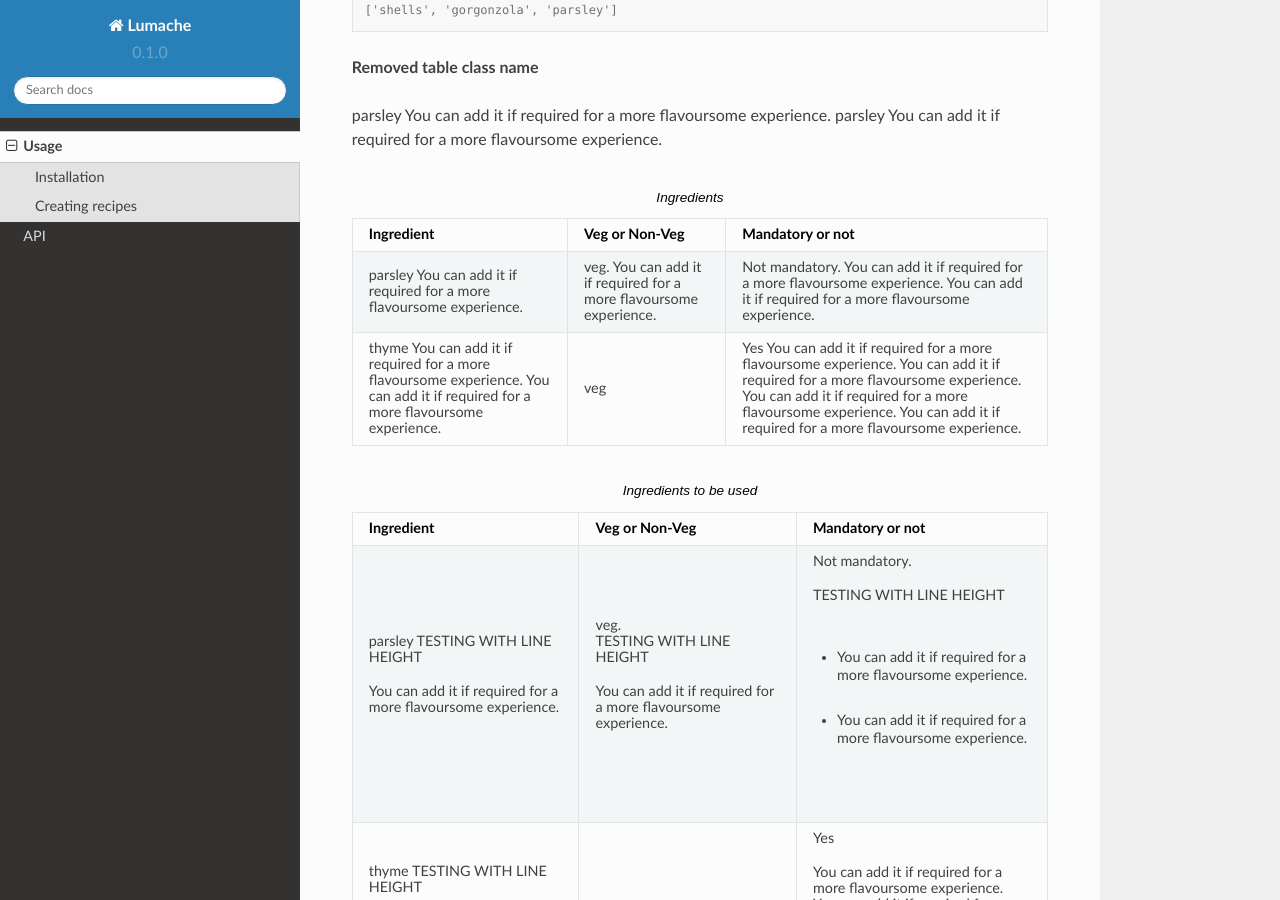
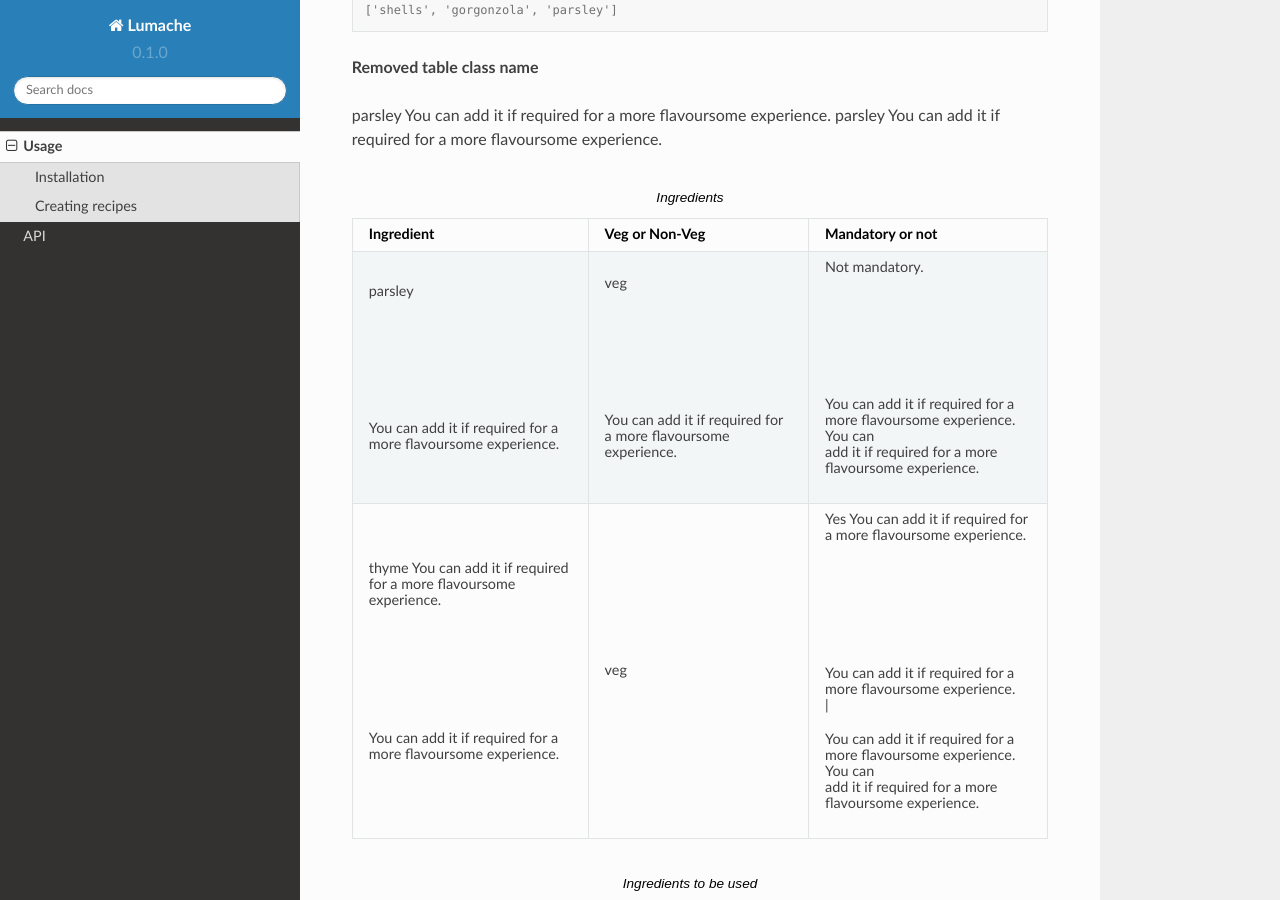
Before and after one commit to PriyankaLiz/pri-rtd4-tutorial, a Sphinx documentation site: the page built from docs/source/usage.rst, in a window 1280 px wide and 900 px high, scrolled down 1162 px. Built offline with Sphinx 7.4.7 and the Read the Docs theme 2.0.0, drawn with Linux system fonts in a browser that asks for light colours.

```diff
--- a/docs/source/usage.rst
+++ b/docs/source/usage.rst
@@ -58,12 +58,37 @@ parsley You can add it if required for a more flavoursome experience.
     * - Ingredient
       - Veg or Non-Veg
       - Mandatory or not
-    * - parsley You can add it if required for a more flavoursome experience.
-      - veg. You can add it if required for a more flavoursome experience.
-      - Not mandatory. You can add it if required for a more flavoursome experience. You can add it if required for a more flavoursome experience.
-    * - thyme You can add it if required for a more flavoursome experience. You can add it if required for a more flavoursome experience.
+    * - parsley
+
+        |
+
+        You can add it if required for a more flavoursome experience.
       - veg
-      - Yes You can add it if required for a more flavoursome experience. You can add it if required for a more flavoursome experience. You can add it if required for a more flavoursome experience. You can add it if required for a more flavoursome experience.
+
+        |
+
+        You can add it if required for a more flavoursome experience.
+      - Not mandatory.
+
+        |
+
+        You can add it if required for a more flavoursome experience. You can
+        add it if required for a more flavoursome experience.
+    * - thyme You can add it if required for a more flavoursome experience.
+
+        |
+
+        You can add it if required for a more flavoursome experience.
+      - veg
+      - Yes You can add it if required for a more flavoursome experience.
+
+        |
+
+        You can add it if required for a more flavoursome experience.
+        |
+
+        You can add it if required for a more flavoursome experience. You can
+        add it if required for a more flavoursome experience.
 
 .. list-table:: Ingredients to be used
     :header-rows: 1
```
